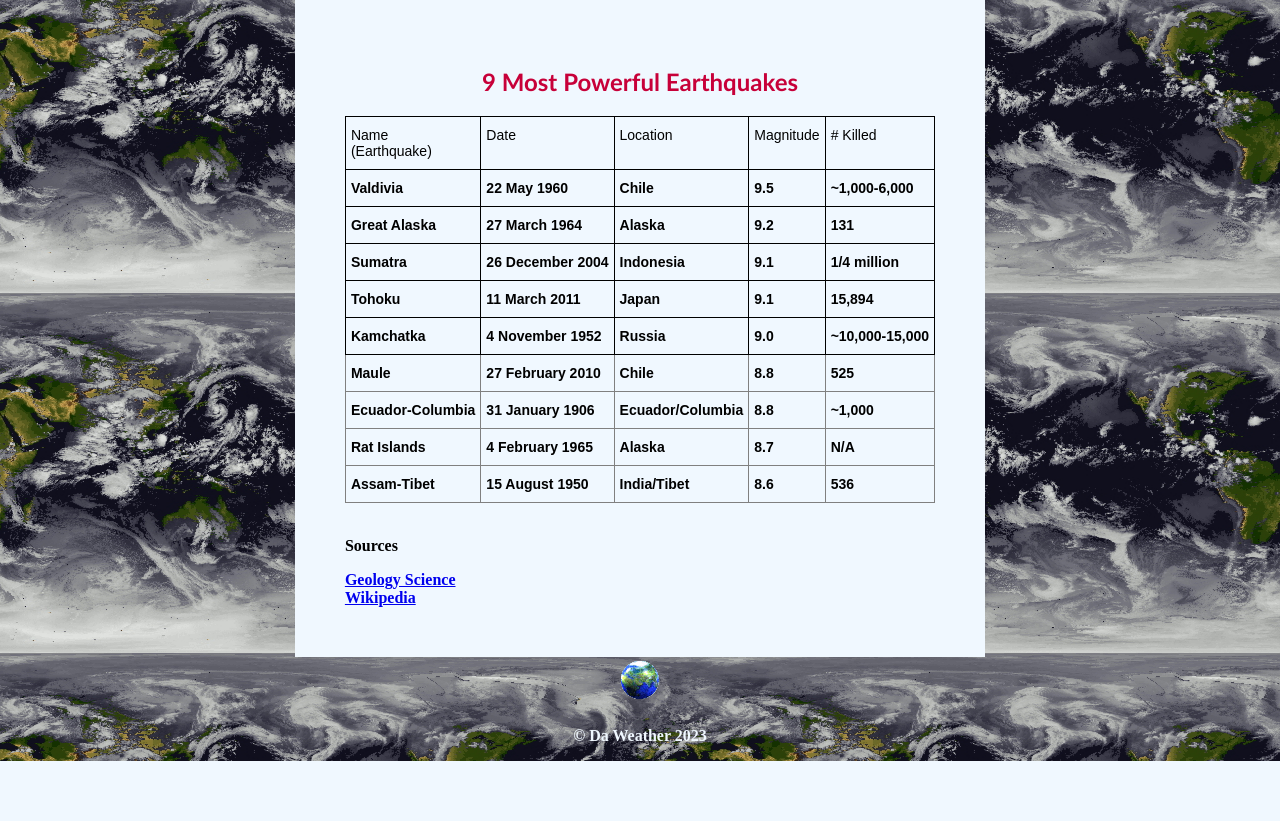
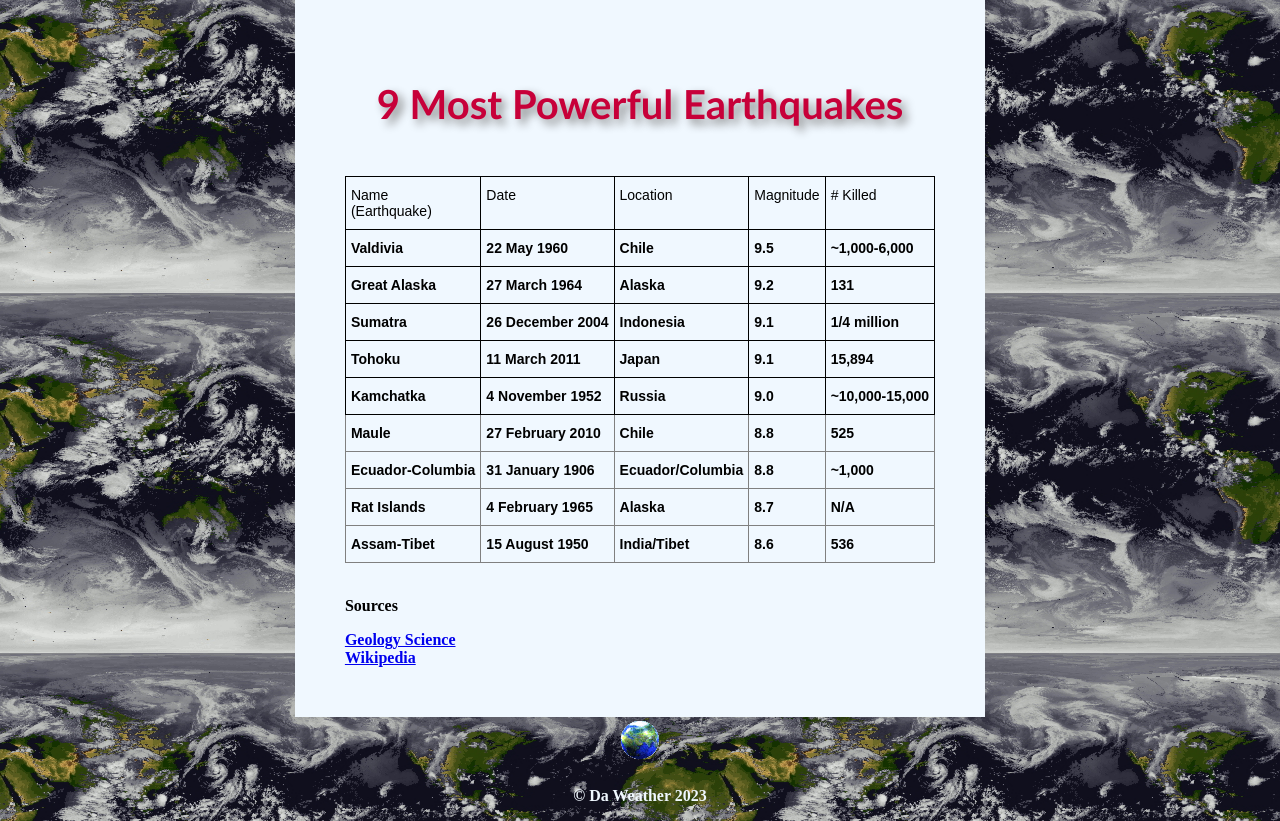
Before and after one commit to RVCC-IDMX/working-with-tables-junevvv, a plain HTML site: page index.html in a window 1280 px wide. Shown: the part 67-888 px from the top of the page. Before the commit the page ends 828 px from the top, so only its background shows below. Drawn offline with Linux system fonts and the light colour scheme.

Commit message:
modified css

```diff
--- a/style.css
+++ b/style.css
@@ -43,6 +43,10 @@ padding-bottom: 50px;
   font-family: 'Gill Sans', 'Gill Sans MT', Calibri, 'Trebuchet MS', sans-serif;
   color: #C70039;
   text-align:center;
+  font-kerning: 1px;
+  text-shadow: grey 5px 5px 10px;
+  margin-bottom: 3rem;
+  font-size: 40px;
 }
 
 
```
